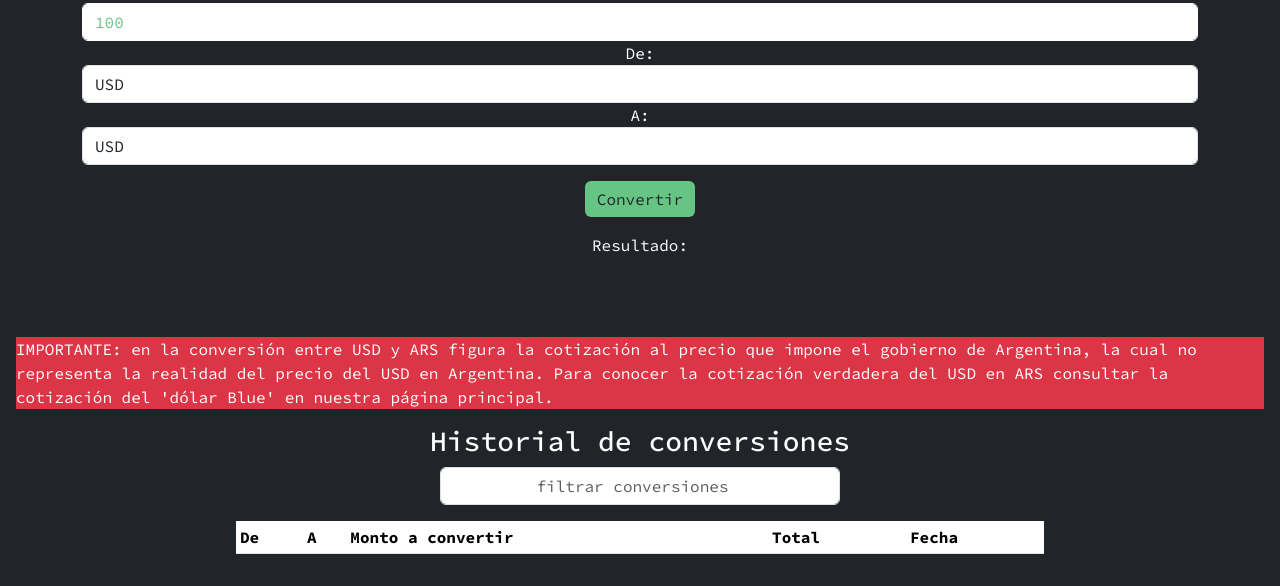
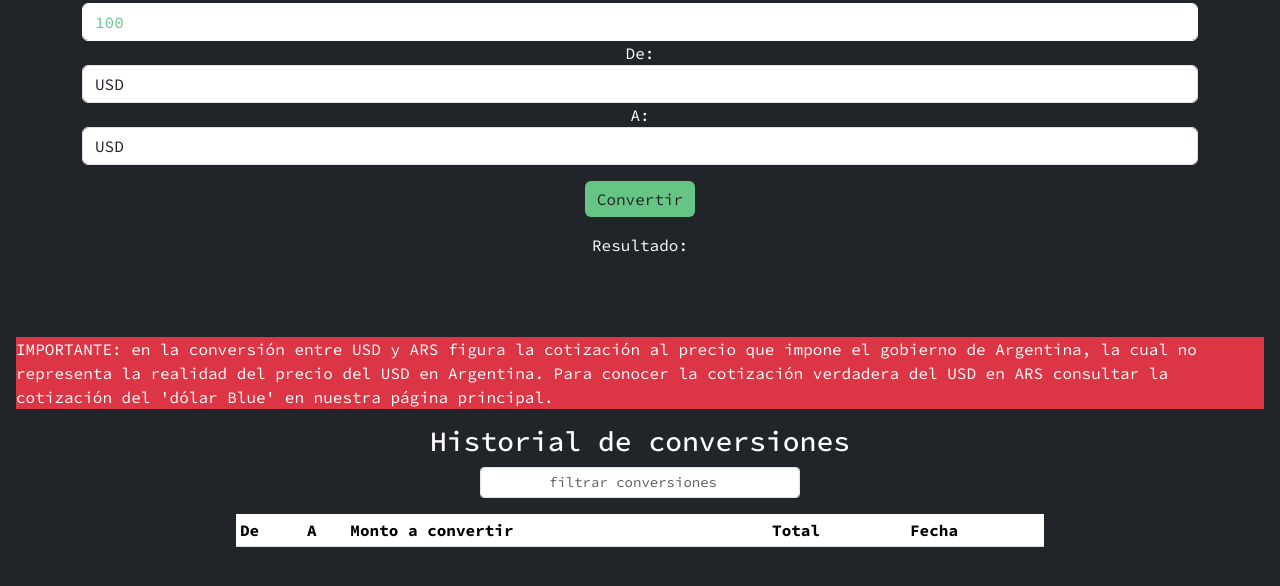
Before and after one commit to lautarodubravka/convertidor-de-divisas-coderhouse, a plain HTML site: page index.html in a window 1280 px wide. Shown: the part 259-845 px from the top of the page. Drawn offline with nearby package versions, Linux system fonts and the light colour scheme.

Commit message:
update 3.1.1.2

```diff
--- a/CSS/style.css
+++ b/CSS/style.css
@@ -50,7 +50,7 @@ body {
     border-color: rgb(27, 119, 58);
   }
   input[type="search"] {
-    width: 25rem;
+    width: 20rem;
     margin: auto;
     text-align: center;
   }
--- a/index.html
+++ b/index.html
@@ -87,7 +87,7 @@
 <div class="container-fluid">
   <div class="form-group d-block text-center">
     <h3>Historial de conversiones</h3>
-    <input type="search" id="search" placeholder="filtrar conversiones" class="form-control mb-3">
+    <input type="search" id="search" placeholder="filtrar conversiones" class="form-control form-control-sm mb-3">
   </div>
   <div class="row texto-lista d-flex justify-content-center">
     <div class="col-md-8">
```
